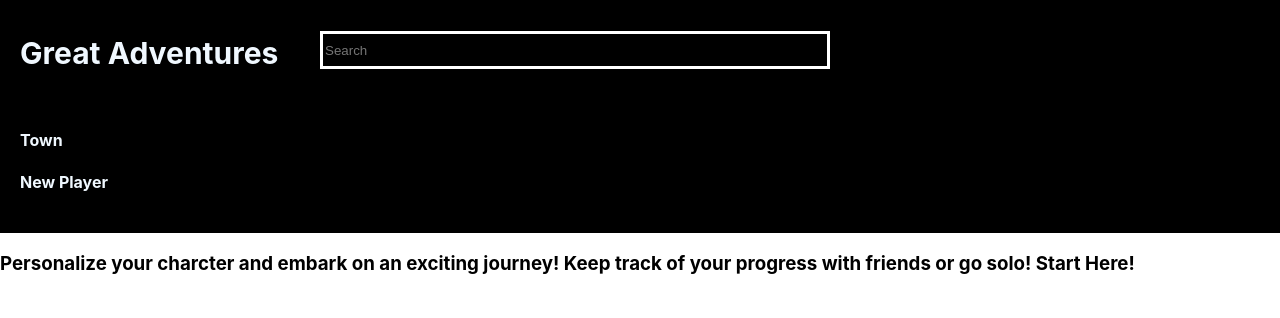
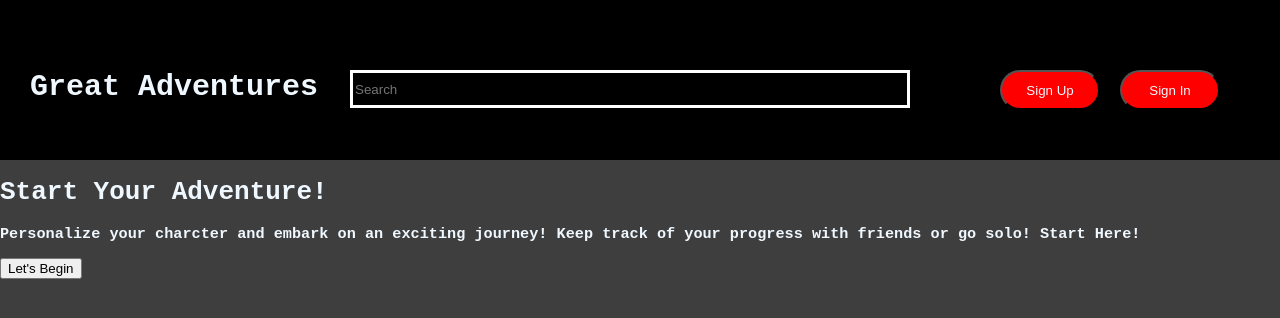
Before and after one commit to phoenixkhan97/choose-your-advanture, a React (Create React App) app: page / in a window 1280 px wide. Shown: the top 318 px of the page. Built offline with nearby package versions, Linux system fonts and the light colour scheme.

Commit message:
button hover

```diff
--- a/src/App.css
+++ b/src/App.css
@@ -1,23 +1,78 @@
+.App{
+font-family: monospace;
+}
+body{
+  background-color: rgb(62, 62, 62);
+}
+
+.btn{
+  position:absolute;
+  left:1000px;
+  top:70px;
+  padding:10px;
+  width:100px;
+  height:40px;
+  background-color:red;
+  color:aliceblue;
+  border-radius: 20px;
+  cursor:pointer;
+  transition: 0.7s;
+}
+
+.btn:hover{
+  width:104px;
+  height:42px;
+  background-color: rgba(207, 0, 0, 0.806);
+}
+
+.btn1{
+  position:absolute;
+  left:1120px;
+  top:70px;
+  padding:10px;
+  width:100px;
+  height:40px;
+  background-color:red;
+  color:aliceblue;
+  border-radius: 20px;
+  cursor:pointer;
+  transition: 0.7s;
+}
+
+.btn1:hover{
+  width:104px;
+  height:42px;
+  background-color: rgba(207, 0, 0, 0.806);
+}
+
+.home{
+  color:aliceblue;
+}
+
 .nav{
   background-color: black;
   color: aliceblue;
-  margin-top: -25px;
-  padding:20px;
+  padding:80px;
+
 }
 
 .nav-1{
 font-size:30px;
-position:relative;
-top:20px;
+position:absolute;
+top:50px;
+left:30px;
+
 }
+
 
 .search{
   background-color: transparent;
+  color:white;
   border: solid white 3px;
   height:30px;
-  width:500px;
-  position:relative;
-  top:-40px;
-  left:300px;
+  width:550px;
+  position:absolute;
+  top:70px;
+  left:350px;
 
 }
--- a/src/pages/Home.js
+++ b/src/pages/Home.js
@@ -1,7 +1,11 @@
 const Home = ()=>{
     return(
-        <div>
-           <h3>Personalize your charcter and embark on an exciting journey! Keep track of your progress with friends or go solo! Start Here!</h3>
+        <div >
+           <h1 className="home">Start Your Adventure!</h1>
+           <h3 className="home">Personalize your charcter and embark on an exciting journey! Keep track of your progress with friends or go solo! Start Here!</h3>
+
+           <button>Let's Begin</button>
+
         </div>
     )
 }
--- a/src/pages/Nav.jsx
+++ b/src/pages/Nav.jsx
@@ -3,15 +3,14 @@ const Nav = ()=>{
         <div className="nav">
         <header>
           <h1 className="nav-1">Great Adventures</h1>
-
+         <button className="btn">Sign Up</button>
+         <button className="btn1">Sign In</button>
           <input
              className="search"
              type="text"
              placeholder="Search"
               />
 
-          <h4 className="nav-2">Town</h4>
-          <h4 className="nav-2">New Player</h4>
         </header>
         </div>
     )
```
